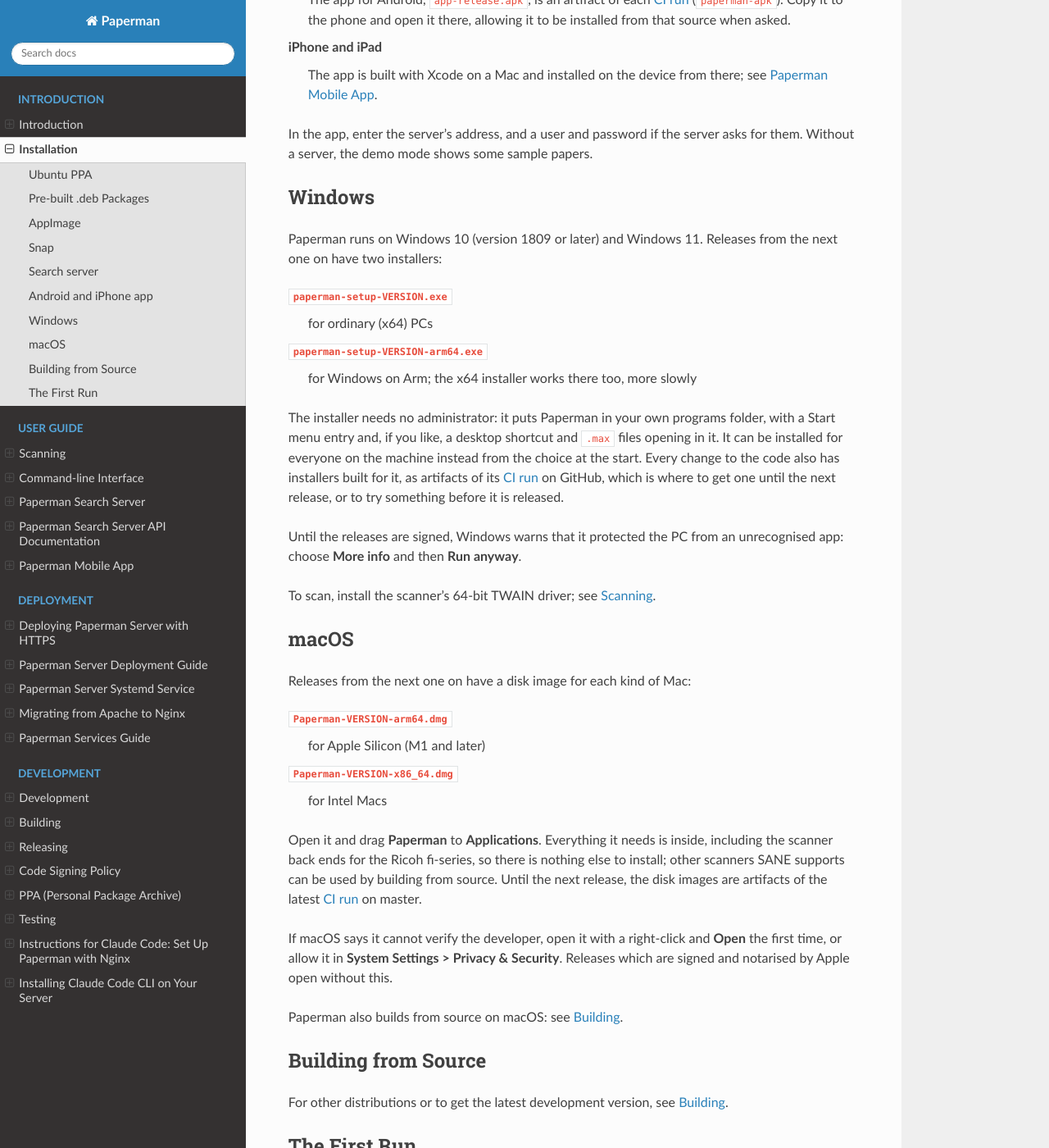
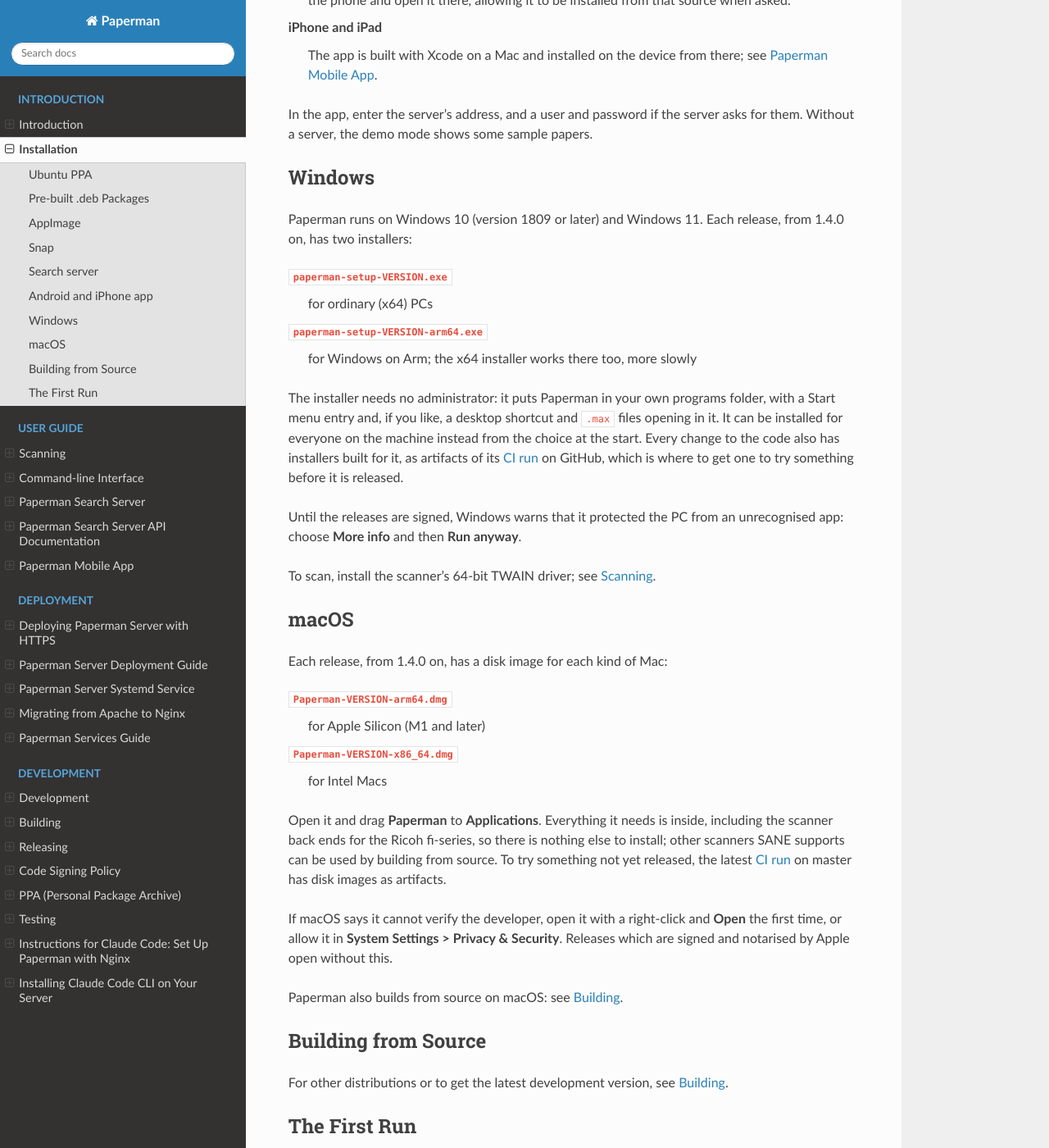
Before and after one commit to sjg20/paperman, a Sphinx documentation site: the page built from doc/install.rst, in a window 1280 px wide and 1400 px high, scrolled down 2334 px. Shown: the whole window at 82% size. Built offline with Sphinx 7.4.7 and the Read the Docs theme 3.1.0, drawn with Linux system fonts in a browser that asks for light colours; some of the changed text lies outside the part shown.

Commit message:
Release 1.4.0
Paperman now runs on Windows and macOS as well as Linux, comes as an
AppImage and a snap besides the .deb, and scans much better, which is
enough for a new minor version.

Set the version to 1.4.0 in debian/changelog.in, with an entry saying
what is new, and in config.h, which was left at 1.3.1 by the last
release, so that the Windows installers, macOS disk images, AppImages
and snaps have all been named 1.3.1 since. Add config.h to the release
checklist, so that the two are kept together.

Now that the packages come with a release, say so in the installation
guide and the README rather than that they will come with the next one,
install the snap from its stable channel, and head the README's list of
what is new with the version.

Co-developed-by: Claude Opus 5.5 (1M context) <noreply@anthropic.com>
Claude-Session: https://claude.ai/code/session_01BxfLL7T8McSpFMMxYekitE

```diff
--- a/doc/install.rst
+++ b/doc/install.rst
@@ -29,7 +29,7 @@ Release <https://github.com/sjg20/paperman/releases/latest>`_.
 AppImage
 --------
 
-For other Linux distributions, releases from the next one on have an
+For other Linux distributions, each release, from 1.4.0 on, has an
 AppImage, which runs without being installed:
 
 ``Paperman-VERSION-x86_64.AppImage``
@@ -51,26 +51,26 @@ SANE: it uses the scanner back ends installed on the machine, as other
 scanning programs do, so install SANE from the distribution
 (``libsane1`` on Debian and Ubuntu, ``sane-backends`` on Fedora and Arch)
 and check that ``scanimage -L`` lists the scanner. For reading the text
-of pages, install ``tesseract`` too. Until the next release, the
-AppImages are artifacts of the latest `CI run
-<https://github.com/sjg20/paperman/actions/workflows/ci.yml>`_ on master.
+of pages, install ``tesseract`` too. To try something not yet released,
+the latest `CI run
+<https://github.com/sjg20/paperman/actions/workflows/ci.yml>`_ on master
+has AppImages as artifacts.
 
 Snap
 ----
 
 Paperman is also in the `Snap Store <https://snapcraft.io/paperman>`_,
 from which it installs on most Linux distributions and keeps itself up
-to date. Until a release puts it in the stable channel, take it from the
-edge channel:
+to date:
 
 .. code:: bash
 
-   sudo snap install paperman --edge
+   sudo snap install paperman
    sudo snap connect paperman:raw-usb
    sudo snap connect paperman:cups-control
 
-Once it is in the stable channel it can also be installed from Ubuntu's
-App Centre and the other software centres which offer snaps.
+It can also be installed from Ubuntu's App Centre and the other software
+centres which offer snaps.
 
 The second command lets it reach a USB scanner and the third lets it
 print to the machine's printers: a snap is kept away from the machine's
@@ -128,7 +128,7 @@ Windows
 -------
 
 Paperman runs on Windows 10 (version 1809 or later) and Windows 11.
-Releases from the next one on have two installers:
+Each release, from 1.4.0 on, has two installers:
 
 ``paperman-setup-VERSION.exe``
    for ordinary (x64) PCs
@@ -142,8 +142,8 @@ shortcut and ``.max`` files opening in it. It can be installed for
 everyone on the machine instead from the choice at the start. Every
 change to the code also has installers built for it, as artifacts of its
 `CI run <https://github.com/sjg20/paperman/actions/workflows/ci.yml>`_ on
-GitHub, which is where to get one until the next release, or to try
-something before it is released.
+GitHub, which is where to get one to try something before it is
+released.
 
 Until the releases are signed, Windows warns that it protected the PC
 from an unrecognised app: choose **More info** and then **Run anyway**.
@@ -153,7 +153,7 @@ To scan, install the scanner's 64-bit TWAIN driver; see :doc:`scanning`.
 macOS
 -----
 
-Releases from the next one on have a disk image for each kind of Mac:
+Each release, from 1.4.0 on, has a disk image for each kind of Mac:
 
 ``Paperman-VERSION-arm64.dmg``
    for Apple Silicon (M1 and later)
@@ -164,9 +164,9 @@ Releases from the next one on have a disk image for each kind of Mac:
 Open it and drag **Paperman** to **Applications**. Everything it needs is
 inside, including the scanner back ends for the Ricoh fi-series, so there
 is nothing else to install; other scanners SANE supports can be used by
-building from source. Until the next release, the disk images are
-artifacts of the latest `CI run
-<https://github.com/sjg20/paperman/actions/workflows/ci.yml>`_ on master.
+building from source. To try something not yet released, the latest
+`CI run <https://github.com/sjg20/paperman/actions/workflows/ci.yml>`_ on
+master has disk images as artifacts.
 
 If macOS says it cannot verify the developer, open it with a right-click
 and **Open** the first time, or allow it in **System Settings > Privacy &
```
Also changed, not shown: README.md (+11 -7 lines), doc/releasing.rst (+8 -4 lines), 3 other files.
